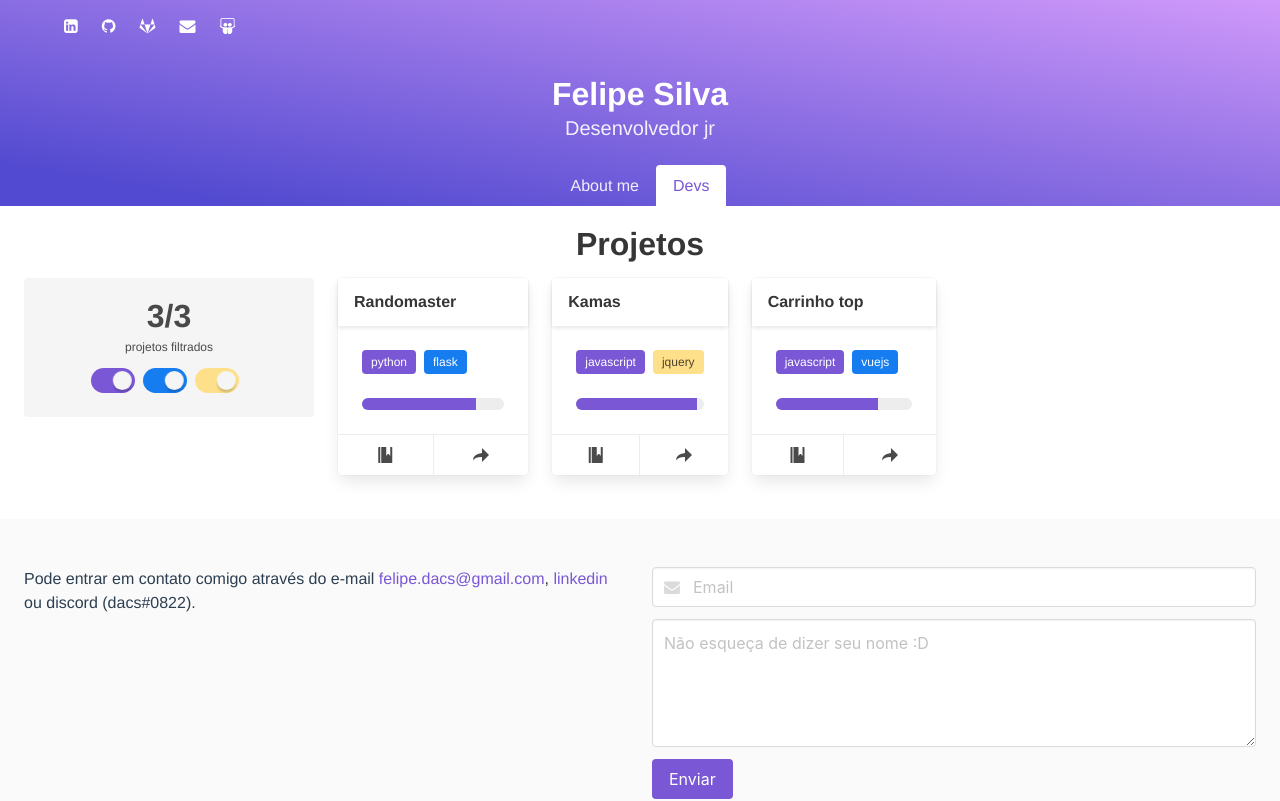
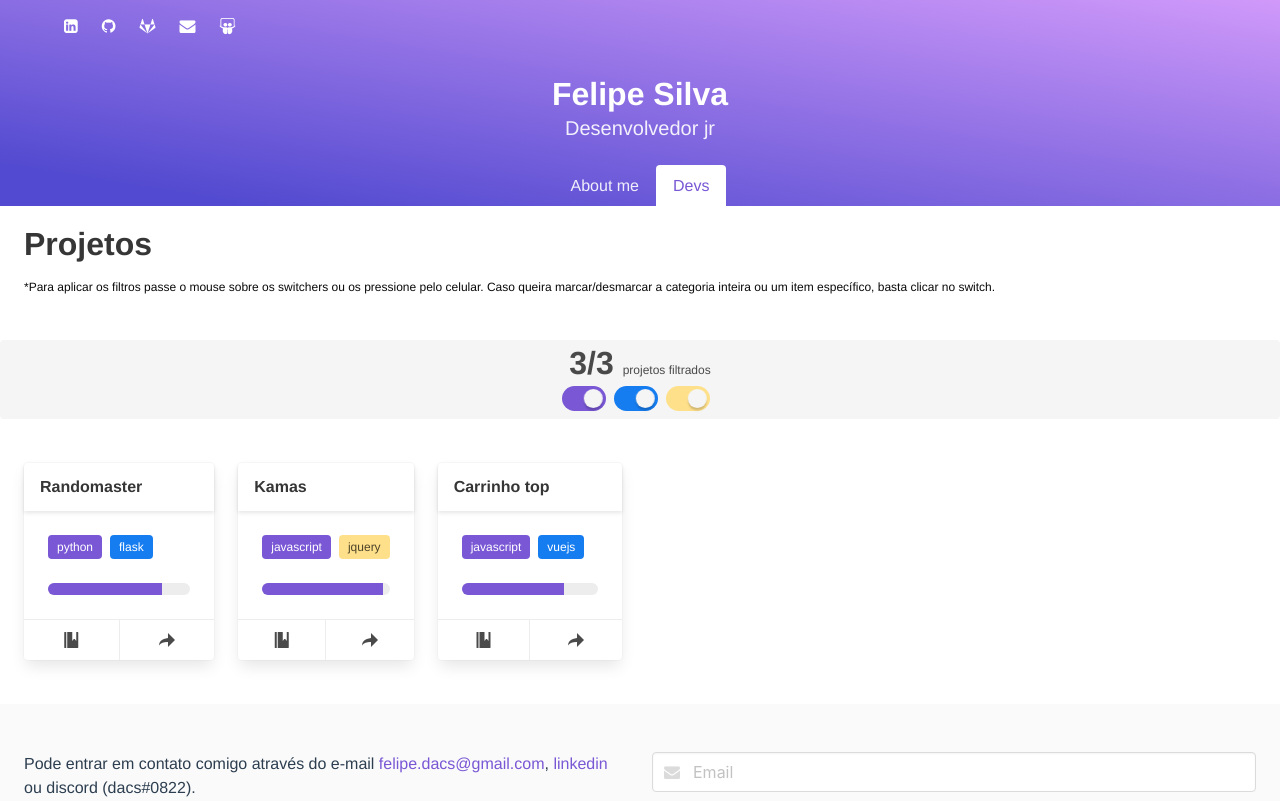
Before and after one commit to felipedacs/dacs.work, a Vue app: page /devs in a window 1280 px wide. Shown: the top 801 px of the page. Built offline with nearby package versions, Linux system fonts and the light colour scheme.

Commit message:
novo menu sticky em devs, comentarios de dropdown e uniformização de tags possiveis

```diff
--- a/package.json
+++ b/package.json
@@ -11,6 +11,7 @@
     "bulma-extensions": "^3.0.0",
     "vue": "^2.5.17",
     "vue-router": "^3.0.1",
+    "vue-sticky-directive": "0.0.6",
     "vuex": "^3.0.1"
   },
   "devDependencies": {
--- a/src/App.vue
+++ b/src/App.vue
@@ -32,14 +32,6 @@
              <a href="#" class="navbar-item">
               Blog escalímetro
             </a>
-            <span class="navbar-item">
-              <a class="button is-primary is-inverted" href="https://docs.google.com/document/d/e/2PACX-1vR_0hauOrlPjHAYvKWeH5Xq_bYyExrv9M9qwxZFG3sk4SXYQQ4vDloNu4m6Vs3hyh8qKGOFh4wdORfq/pub" title="Curriculum publicado" target="_blank">
-                <span class="icon">
-                  <i class="icon-google-drive"></i>
-                </span>
-                <span>Curriculum</span>
-              </a>
-            </span>
           </div>
         </div> -->
       </div>
@@ -59,14 +51,11 @@
   </div>
 
 <Menu></Menu>
+</section>
 
-
-</section>
-<article class="notification is-white">
 <div class="content about">
 <router-view/>
 </div>
-</article>
 
 <footer class="footer">
   <div class="content">
--- a/src/components/Shared/DropDown.vue
+++ b/src/components/Shared/DropDown.vue
@@ -8,8 +8,8 @@
       <div class="dropdown-content">
         <div class="dropdown-item">
           <hr class="dropdown-divider">
-          <div class="field" v-for="(item, index) in itens">
-            <b-switch :type="classe" v-model="tags[index]" :true-value="item" :false-value="null" @click.native="switchChange(item)">
+          <div class="field" v-for="(item, index) in tagsOrigin">
+            <b-switch :type="classe" v-model="tags[index]" :true-value="item" :false-value="null" @click.native="switchChange()">
               {{item}}
             </b-switch>
           </div>
@@ -26,44 +26,52 @@ export default {
   data(){
     return{
       qtdProjetos: 0,
-      langs: [],
-      frameworks: [],
-      libs: [],
-      tags: [],
+      tags: [], //tags filtradas
+      tagsOrigin: [], //TODAS tags dos projetos, podendo ser linguagem, frameworks, libs etc
 
-
-      todosV: true,
+      todosV: true, // propriedade de retorno da computed todos
       ligaTodos: true,
     }
   },
   created() {
-    //do something after creating vue instance
-    this.leUsadas();
+    // mapeia todas tags da store
+    this.mapeiaTags();
 
+    // emite mudanças para atualizar o componente pai
     this.emitChange();
   },
   watch: {
-      // sempre que a pergunta mudar, essa função será executada
+      // sempre que a as tags forem modificadas será executada essa função
       tags: function (newValues, oldValues) {
-        let nenhumaTag = true;
+        // tags nulas
+        let tagsNulas = true;
+
+        // loop para descobrir se existem tags diferentes de nulo
         for (var i = 0; i < newValues.length; i++) {
           if (newValues[i] != null) {
-            nenhumaTag = false;
+            tagsNulas = false;
             break;
           }
         }
-        if (nenhumaTag) {
+
+        // caso existam somente tags nulas
+        // o switch 'todos' será modificado para falso
+        if (tagsNulas) {
           this.todosV = false;
         }
       }
     },
   methods: {
     switchChange(tag){
+      // caso todos estejam desativados
+      // o switch todos deve ser true novamente
       if (!this.todosV) {
         this.ligaTodos = false;
         this.todosV = true;
       }
     },
+
+    // emite ação para componente mapActions
     emitChange(){
       switch (this.espec) {
         case 'linguagens':
@@ -77,86 +85,76 @@ export default {
         break;
       }
     },
-    leUsadas() {
+
+
+    mapeiaTags() {
       // per project
       for (var i = 0; i < this.$store.state.projetosDev.length; i++) {
 
         switch (this.espec) {
           case 'linguagens':
-          this.especFiltrada(this.$store.state.projetosDev[i].langs, this.langs);
+          this.especFiltrada(this.$store.state.projetosDev[i].langs);
           break;
           case 'frameworks':
-          this.especFiltrada(this.$store.state.projetosDev[i].frameworks, this.frameworks);
+          this.especFiltrada(this.$store.state.projetosDev[i].frameworks);
           break;
           case 'bibliotecas':
-          this.especFiltrada(this.$store.state.projetosDev[i].libs, this.libs);
+          this.especFiltrada(this.$store.state.projetosDev[i].libs);
           break;
         }
       }
     },
-    especFiltrada(attrProject, attrComponent){
+    especFiltrada(attrProject){
       //per attr in project
       for (var j = 0; j < attrProject.length; j++) {
         let encontrou = false;
         // per attr in component
-        for (var q = 0; q < attrComponent.length; q++) {
-          if (attrComponent[q] == attrProject[j]) {
+        for (var q = 0; q < this.tagsOrigin.length; q++) {
+          if (this.tagsOrigin[q] == attrProject[j]) {
             encontrou = true;
           }
         }
         if (!encontrou) {
-          attrComponent.push(attrProject[j])
-          this.tags.push(attrProject[j])
+          // variavel com o valor modelo de todas tags
+          this.tagsOrigin.push(attrProject[j]);
+
+          // variavel auxiliar modificavel
+          // começa cheia
+          this.tags.push(attrProject[j]);
         }
       }
     }
   },
   computed: {
     todos: {
-      // getter
       get: function () {
-        return this.todosV
+        return this.todosV;
       },
-      // setter
+
+      // será setado em duas possibilidades:
+      // 1) ao clicar sobre o mesmo
+      // 2) ao alterar o valor do switch "todos" para ligado quando uma ou mais tags forem ativados,
       set: function (newValue) {
+        // this.ligaTodos será falso caso a função seja chamada de switchChange
         if (this.ligaTodos) {
           if (newValue) {
-            switch (this.espec) {
-              case 'linguagens':
-              this.tags = this.langs.slice()
-              break;
-              case 'frameworks':
-              this.tags = this.frameworks.slice()
-              break;
-              case 'bibliotecas':
-              this.tags = this.libs.slice()
-              break;
-            }
+              this.tags = this.tagsOrigin.slice();
           } else {
             for (var i = 0; i < this.tags.length; i++) {
-              this.tags[i] = null
+              this.tags[i] = null;
             }
           }
         }
-        this.ligaTodos= true;
+
+        // habilita ligaTodos para ser possivel ligar todos novamente
+        this.ligaTodos = true;
+
+        // atualiza componente pai
         this.emitChange();
+
+        // atualiza variavel computada dessa função
         this.todosV = newValue;
       }
-    },
-    itens: function(){
-      let retorno;
-      switch (this.espec) {
-        case 'linguagens':
-        retorno = this.langs
-        break;
-        case 'frameworks':
-        retorno = this.frameworks
-        break;
-        case 'bibliotecas':
-        retorno = this.libs
-        break;
-      }
-      return retorno;
     }
   }
 }
--- a/src/views/Devs.vue
+++ b/src/views/Devs.vue
@@ -1,49 +1,40 @@
 <template lang="html">
   <div class="">
-    <h1 class="has-text-centered">Projetos</h1>
+    <div class="notification is-white">
+      <h1>Projetos</h1>
+      <p class="help">*Para aplicar os filtros passe o mouse sobre os switchers ou os pressione pelo celular. Caso queira marcar/desmarcar a categoria inteira ou um item específico, basta clicar no switch.</p>
+    </div>
 
     <!-- visualizar resultados -->
     <!-- {{langs}}
     {{frameworks}}
     {{libs}} -->
 
-    <div class="columns">
-      <div class="column is-one-quarter">
-        <div class="notification is-light has-text-centered">
-          <p class="title n-project">{{qtdProjetos}}/{{$store.state.projetosDev.length}}</p>
-          <p class="help">{{textoQtdProjetos}}</p>
+    <div class="stica notification notification-menu is-light has-text-centered">
+      <p class="filtroMenu"><span class="title n-project">{{qtdProjetos}}/{{$store.state.projetosDev.length}}</span>&nbsp;&nbsp;<span class="help qtdDevs">{{textoQtdProjetos}}</span></p>
 
-          <div class="drops">
 
       <b-tooltip label="Linguagens de programação">
         <dropdown @alteraLinguagem="alteraLinguagem($event)" :ip="true" classe="is-primary" espec="linguagens">
-                <!-- <span class="icon-hammer"></span> -->
         </dropdown>
       </b-tooltip>
 
       <b-tooltip label="Frameworks" type="is-info">
         <dropdown @alteraFramework="alteraFramework($event)" :ii="true" classe="is-info" espec="frameworks">
-                <!-- <span class="icon-magic-wand"></span> -->
         </dropdown>
       </b-tooltip>
 
       <b-tooltip label="Bibliotecas" type="is-warning">
         <dropdown @alteraBiblioteca="alteraBiblioteca($event)" :iw="true" classe="is-warning" espec="bibliotecas">
-                <!-- <span class="icon-books"></span> -->
         </dropdown>
       </b-tooltip>
+    </div>
 
-          </div>
-        </div>
-      </div>
-      <div class="column">
-
+    <div class="notification is-white">
       <div class="columns is-multiline">
         <div class="column is-narrow" v-for="(projeto, index) in this.$store.state.projetosDev">
           <Project :projeto="projeto" v-show="mostraProjeto(projeto)"></Project>
         </div>
-        </div>
-
       </div>
     </div>
   </div>
@@ -168,8 +159,21 @@ export default {
   padding: 1.25rem 1.5rem 1.25rem 1.5rem !important;
 }
 
-/* .drops{
-  position: sticky !important;
-  top: 50px !important;
-} */
+div.stica{
+  position: sticky;
+  top: 0;
+  z-index: 1;
+}
+
+.notification-menu{
+  padding: .3rem 0px .3rem 0px !important;
+}
+
+.qtdDevs{
+  display: inline!important;
+}
+
+.filtroMenu{
+  margin: 0px 0px .3rem 0px !important;
+}
 </style>
```
Lines whose indentation alone changed are shown as unchanged.
